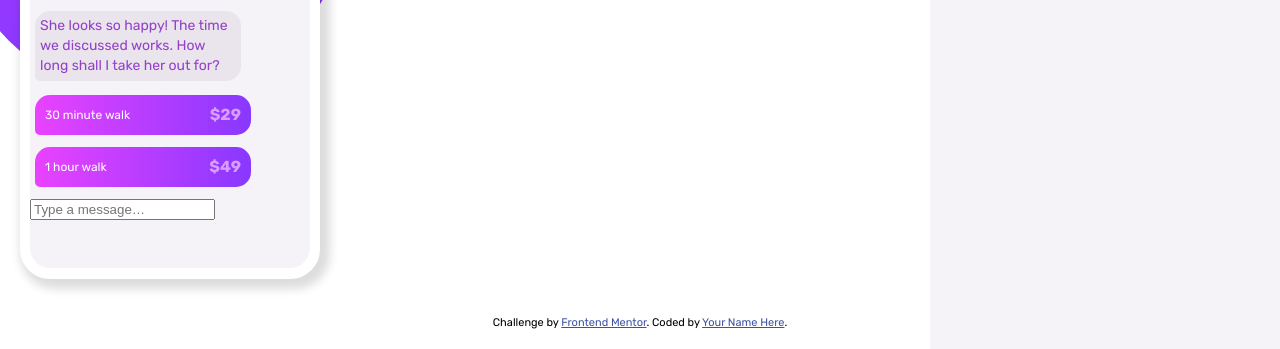
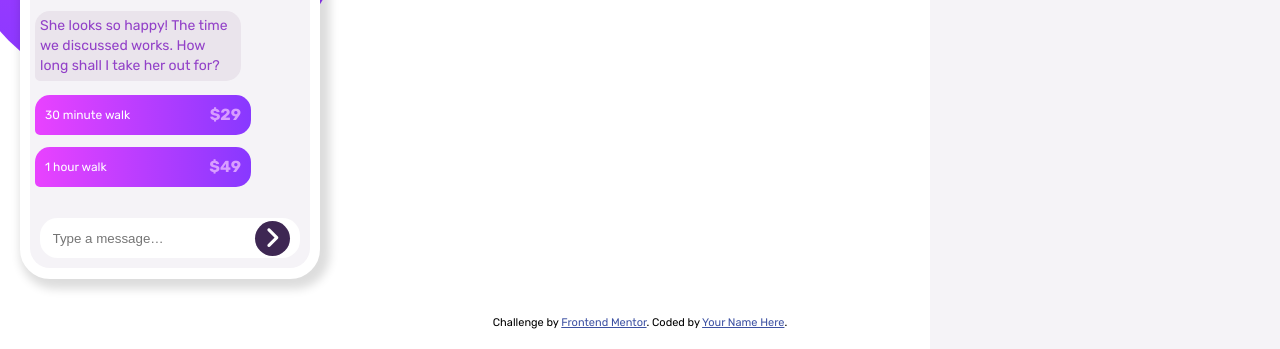
Before and after one commit to JoelAlejandroDevelopment/FrontEndMentor__chat-app-css-illustration-master, a plain HTML site: page index.html in a window 1280 px wide. Shown: the part 451-800 px from the top of the page. Drawn offline with Linux system fonts and the light colour scheme.

Commit message:
challenge finished

```diff
--- a/index.html
+++ b/index.html
@@ -66,11 +66,15 @@
           $49
         </span>
       </p>
-      <form>
-        <input type="text" placeholder="Type a message…">
+      <form class="send">
+        <label class="send__back">
+          <input class="send__input" type="text" placeholder="Type a message…">
+          <div class="icon__container">
+            <i class="send__icon fas fa-angle-right"></i>
+          </div>
+        </label>
       </form>
-
-      </main>
+    </main>
   </section>
   <div class="text-main">
     <h1 class="main-title text--big text--500">
--- a/style.css
+++ b/style.css
@@ -190,13 +190,14 @@ i
   margin-right: 10px;
 }
 
-
 .chat
 {
   height: 580px;
   background-color: hsl(270, 20%, 96%);
   border-radius: 0 0 20px 20px;
   padding-top: 5px;
+
+  position: relative;
 }
 
 .message
@@ -290,6 +291,59 @@ i
   color: hsl(270, 7%, 64%);
 }
 
+.send
+{
+  position: absolute;
+  bottom: 10px;
+  left: 10px;
+  display: flex;
+  justify-content: center;
+  align-items: center;
+
+
+  background-color: white;
+  border-radius: 17.5px;
+
+  height: 40px;
+  width: 260px;
+}
+
+.send__back
+{
+  display: flex;
+  justify-content: space-between;
+  align-items: center;
+}
+
+.send__input
+{
+  width: 200px;
+  border-radius: 17.5px;
+  border: none;
+}
+.send__input:focus-visible
+{
+  outline: none;
+}
+
+.icon__container
+{
+  background-color: hsl(271, 36%, 24%);
+  width: 35px;
+  height: 35px;
+
+  border-radius: 100%;
+
+  display: flex;
+  justify-content: center;
+  align-items: center;
+}
+
+.send__icon
+{
+  font-size: 25px;
+}
+
 /*  */
 
 .attribution {
```
